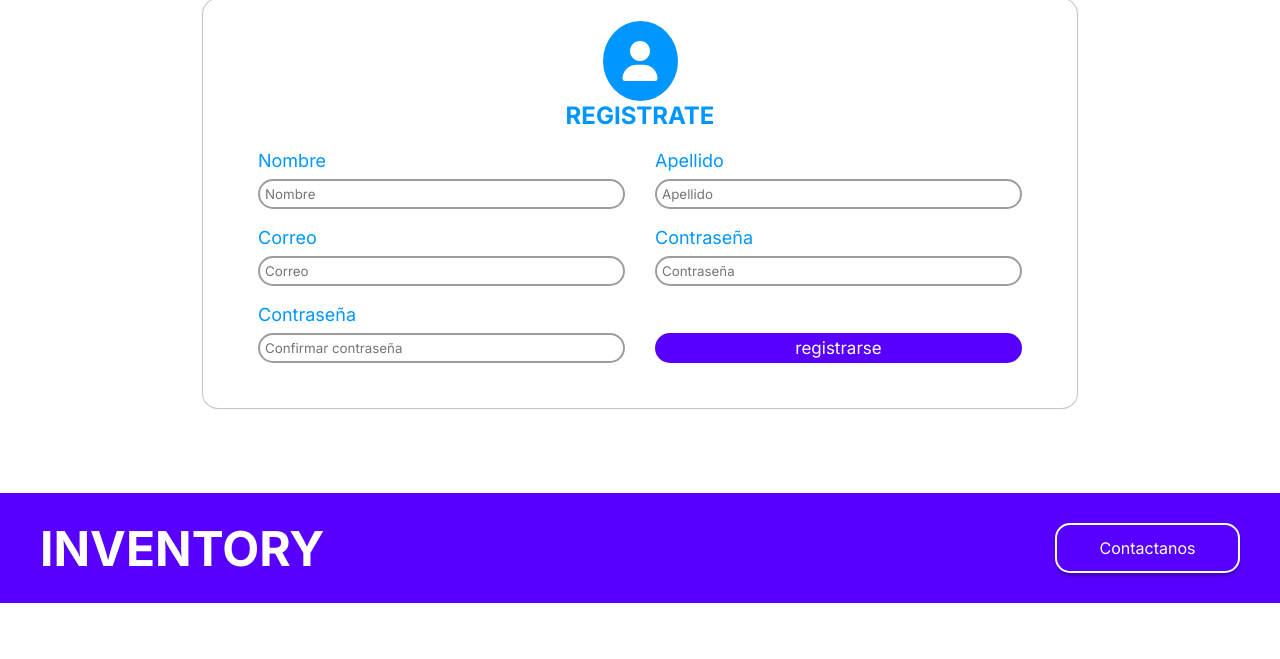
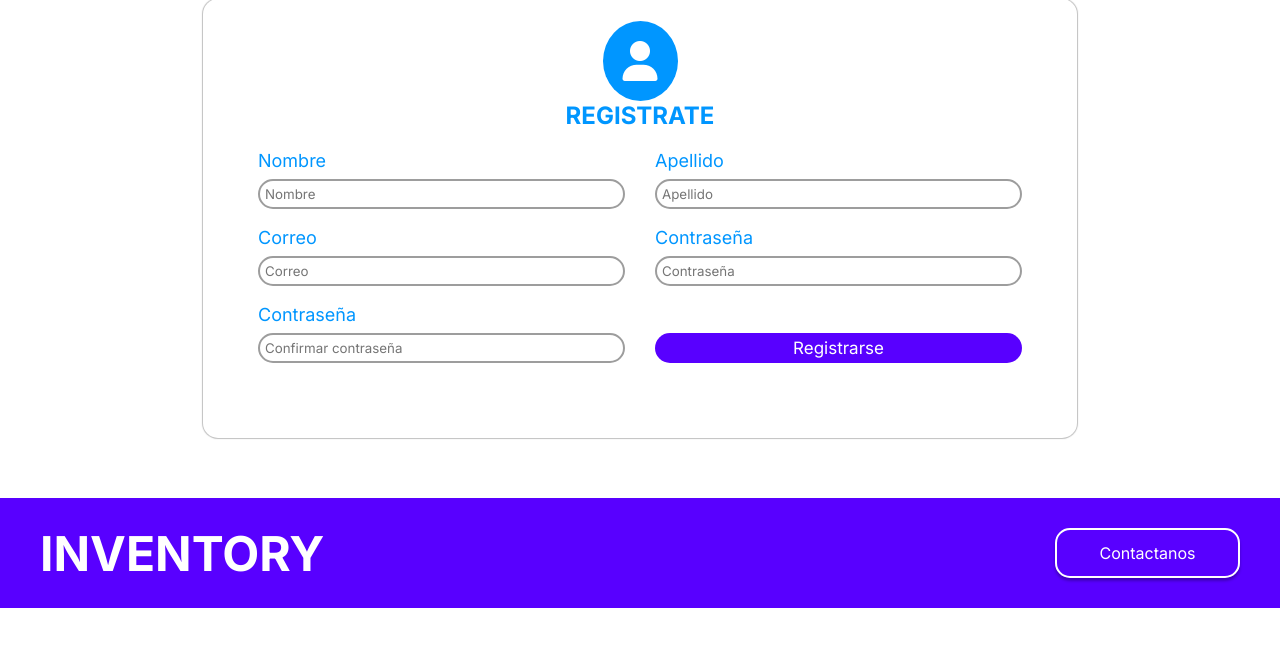
Before and after one commit to ROJUS-C/ProyectoTW, a PHP site: page /pages/registrarse.html in a window 1280 px wide. Shown: the part 141-800 px from the top of the page. Run offline with PHP 8.4, Linux system fonts and the light colour scheme; some libraries are stand-ins or nearby versions.

Commit message:
correcciones de registrarse

```diff
--- a/pages/registrarse.html
+++ b/pages/registrarse.html
@@ -15,7 +15,7 @@
 <body>
     <header class="header">
         <div class="header__main contenedor-principal">
-            <a class="header__logo" href="index.html">
+            <a class="header__logo" href="../index.html">
                 <h1 class="header__titulo">INVENTORY</h1>
             </a>
             <nav class="header__menu">
@@ -66,7 +66,7 @@
                             <input type="password" placeholder="Contraseña" name="pass" id="pass">
                         </div>
                         <div class="input__sub">
-                            <button class="button">registrarse</button>
+                            <button class="button">Registrarse</button>
                         </div>
                     </div>
                 </form>
@@ -75,7 +75,7 @@
     </main>
     <footer class="footer">
         <div class="footer__contenedor contenedor-principal">
-            <a class="footer__logo" href="index.html">
+            <a class="footer__logo" href="../index.html">
                 <h1 class="footer__titulo">INVENTORY</h1>
             </a>
             <a class="footer__button" href="">Contactanos</a>
--- a/public/css/registrarse.css
+++ b/public/css/registrarse.css
@@ -97,7 +97,7 @@
 /**ESTILO PARA LA SECCION MAIN DEL FORMULARIO*/
 .seccion__main{
     border-radius: 15px;
-    margin: 30px 203px 85px;
+    margin: 30px 203px 60px;
     padding: 7px 55px;
     box-shadow: 0px 0px 1px 1px  rgba(0, 0, 0, 0.25);
 }
@@ -121,7 +121,8 @@
 
 /*ESTILO PARA EL FORMULARIO*/
 .main__form{
-    padding: 20px 0px;
+    padding: 20px 0px 50px;
+
 }
 .form{
     display: grid;
```
